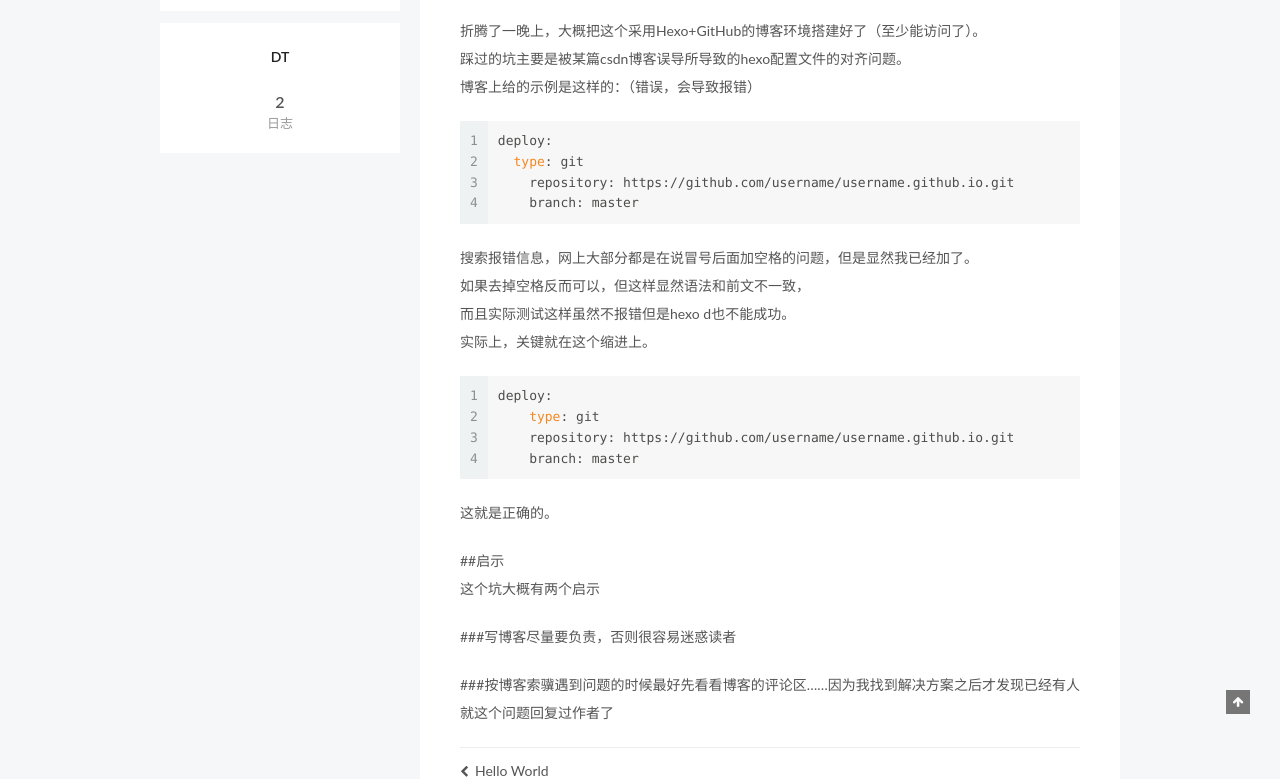
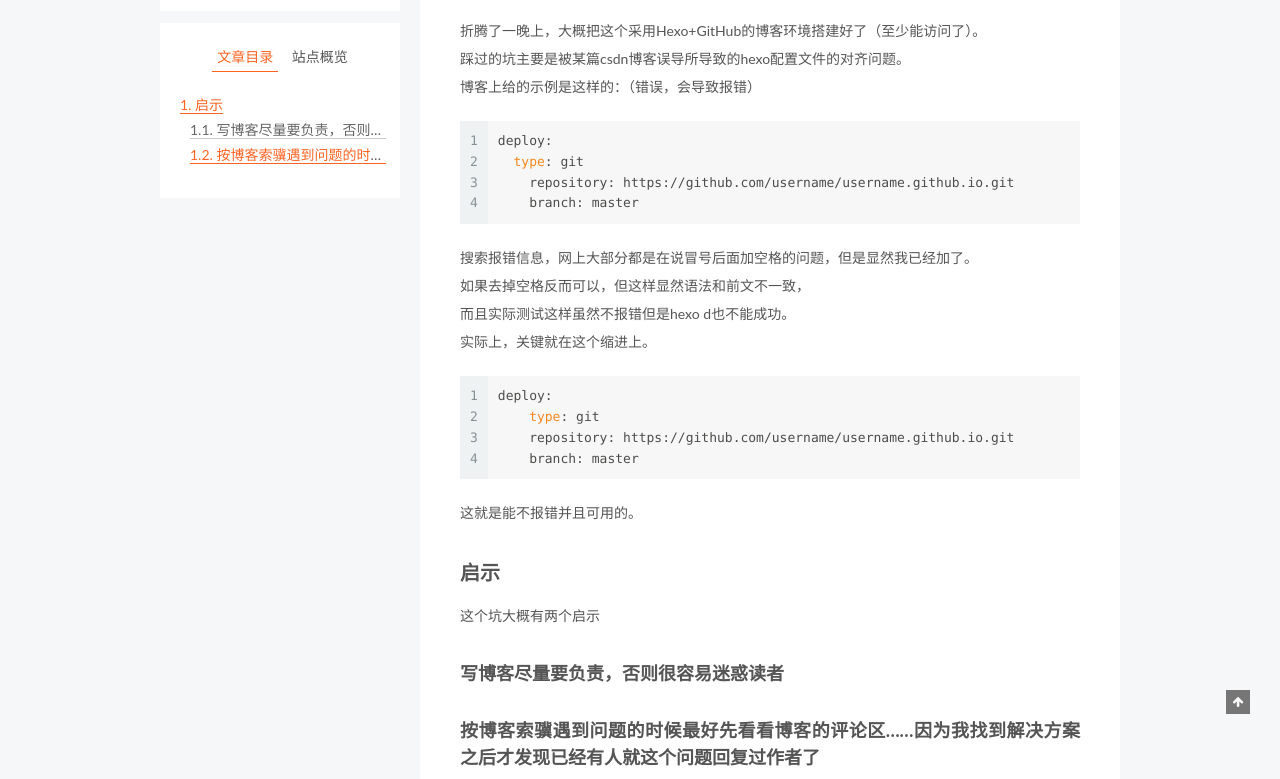
Before and after one commit to AdvancedTacticalProgrammer/AdvancedTacticalProgrammer.github.io, a plain HTML site: page 2018/07/29/搭建hexo+github时踩过的坑/index.html in a window 1280 px wide. Shown: the part 186-965 px from the top of the page. Drawn offline with Linux system fonts and the light colour scheme.

Commit message:
Site updated: 2018-07-29 23:53:28

```diff
--- a/2018/07/29/搭建hexo+github时踩过的坑/index.html
+++ b/2018/07/29/搭建hexo+github时踩过的坑/index.html
@@ -86,7 +86,7 @@
 <meta property="og:site_name" content="BLOG">
 <meta property="og:description" content="折腾了一晚上，大概把这个采用Hexo+GitHub的博客环境搭建好了（至少能访问了）。踩过的坑主要是被某篇csdn博客误导所导致的hexo配置文件的对齐问题。博客上给的示例是这样的：（错误，会导致报错） 1234deploy:  type: git    repository: https://github.com/username/username.github.io.git    branch">
 <meta property="og:locale" content="zh-Hans">
-<meta property="og:updated_time" content="2018-07-29T15:37:57.839Z">
+<meta property="og:updated_time" content="2018-07-29T15:52:23.076Z">
 <meta name="twitter:card" content="summary">
 <meta name="twitter:title" content="搭建Hexo+GitHub时踩过的坑">
 <meta name="twitter:description" content="折腾了一晚上，大概把这个采用Hexo+GitHub的博客环境搭建好了（至少能访问了）。踩过的坑主要是被某篇csdn博客误导所导致的hexo配置文件的对齐问题。博客上给的示例是这样的：（错误，会导致报错） 1234deploy:  type: git    repository: https://github.com/username/username.github.io.git    branch">
@@ -302,11 +302,9 @@
         <p>折腾了一晚上，大概把这个采用Hexo+GitHub的博客环境搭建好了（至少能访问了）。<br>踩过的坑主要是被某篇csdn博客误导所导致的hexo配置文件的对齐问题。<br>博客上给的示例是这样的：（错误，会导致报错）</p>
 <figure class="highlight bash"><table><tr><td class="gutter"><pre><span class="line">1</span><br><span class="line">2</span><br><span class="line">3</span><br><span class="line">4</span><br></pre></td><td class="code"><pre><span class="line">deploy:</span><br><span class="line">  <span class="built_in">type</span>: git</span><br><span class="line">    repository: https://github.com/username/username.github.io.git</span><br><span class="line">    branch: master</span><br></pre></td></tr></table></figure>
 <p>搜索报错信息，网上大部分都是在说冒号后面加空格的问题，但是显然我已经加了。<br>如果去掉空格反而可以，但这样显然语法和前文不一致，<br>而且实际测试这样虽然不报错但是hexo d也不能成功。<br>实际上，关键就在这个缩进上。<br><figure class="highlight bash"><table><tr><td class="gutter"><pre><span class="line">1</span><br><span class="line">2</span><br><span class="line">3</span><br><span class="line">4</span><br></pre></td><td class="code"><pre><span class="line">deploy:</span><br><span class="line">    <span class="built_in">type</span>: git</span><br><span class="line">    repository: https://github.com/username/username.github.io.git</span><br><span class="line">    branch: master</span><br></pre></td></tr></table></figure></p>
-<p>这就是正确的。</p>
-<p>##启示<br>这个坑大概有两个启示</p>
-<p>###写博客尽量要负责，否则很容易迷惑读者</p>
-<p>###按博客索骥遇到问题的时候最好先看看博客的评论区……因为我找到解决方案之后才发现已经有人就这个问题回复过作者了</p>
-
+<p>这就是能不报错并且可用的。</p>
+<h2 id="启示"><a href="#启示" class="headerlink" title="启示"></a>启示</h2><p>这个坑大概有两个启示</p>
+<h3 id="写博客尽量要负责，否则很容易迷惑读者"><a href="#写博客尽量要负责，否则很容易迷惑读者" class="headerlink" title="写博客尽量要负责，否则很容易迷惑读者"></a>写博客尽量要负责，否则很容易迷惑读者</h3><h3 id="按博客索骥遇到问题的时候最好先看看博客的评论区……因为我找到解决方案之后才发现已经有人就这个问题回复过作者了"><a href="#按博客索骥遇到问题的时候最好先看看博客的评论区……因为我找到解决方案之后才发现已经有人就这个问题回复过作者了" class="headerlink" title="按博客索骥遇到问题的时候最好先看看博客的评论区……因为我找到解决方案之后才发现已经有人就这个问题回复过作者了"></a>按博客索骥遇到问题的时候最好先看看博客的评论区……因为我找到解决方案之后才发现已经有人就这个问题回复过作者了</h3>
 
     </div>
 
@@ -390,8 +388,17 @@
 
 
 
+        <ul class="sidebar-nav motion-element">
+          <li class="sidebar-nav-toc sidebar-nav-active" data-target="post-toc-wrap">
+            文章目录
+          </li>
+          <li class="sidebar-nav-overview" data-target="site-overview-wrap">
+            站点概览
+          </li>
+        </ul>
 
-      <section class="site-overview-wrap sidebar-panel sidebar-panel-active">
+
+      <section class="site-overview-wrap sidebar-panel">
         <div class="site-overview">
           <div class="site-author motion-element" itemprop="author" itemscope itemtype="http://schema.org/Person">
 
@@ -433,6 +440,22 @@
         </div>
       </section>
 
+
+      <!--noindex-->
+        <section class="post-toc-wrap motion-element sidebar-panel sidebar-panel-active">
+          <div class="post-toc">
+
+
+
+
+
+
+              <div class="post-toc-content"><ol class="nav"><li class="nav-item nav-level-2"><a class="nav-link" href="#启示"><span class="nav-number">1.</span> <span class="nav-text">启示</span></a><ol class="nav-child"><li class="nav-item nav-level-3"><a class="nav-link" href="#写博客尽量要负责，否则很容易迷惑读者"><span class="nav-number">1.1.</span> <span class="nav-text">写博客尽量要负责，否则很容易迷惑读者</span></a></li><li class="nav-item nav-level-3"><a class="nav-link" href="#按博客索骥遇到问题的时候最好先看看博客的评论区……因为我找到解决方案之后才发现已经有人就这个问题回复过作者了"><span class="nav-number">1.2.</span> <span class="nav-text">按博客索骥遇到问题的时候最好先看看博客的评论区……因为我找到解决方案之后才发现已经有人就这个问题回复过作者了</span></a></li></ol></li></ol></div>
+
+
+          </div>
+        </section>
+      <!--/noindex-->
 
 
 
--- a/css/main.css
+++ b/css/main.css
@@ -1823,7 +1823,7 @@ pre .javascript .function {
   width: 4px;
   height: 4px;
   border-radius: 50%;
-  background: #8c624b;
+  background: #2ff;
 }
 .links-of-blogroll {
   font-size: 13px;
```
Also changed, not shown: index.html (+3 -5 lines).
